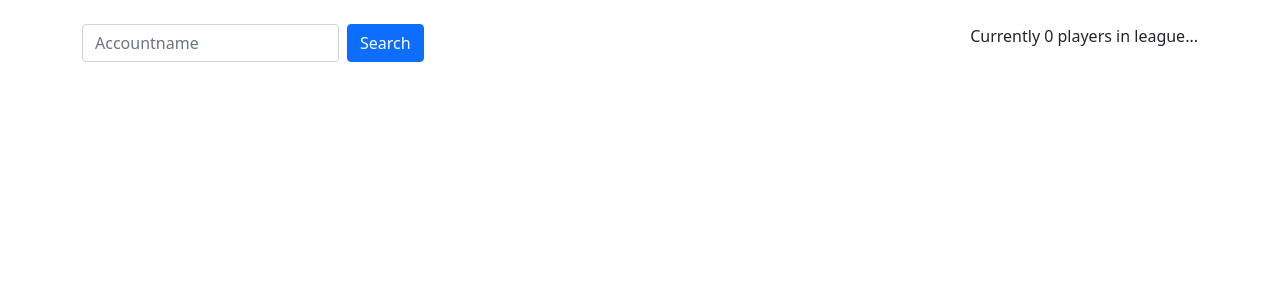
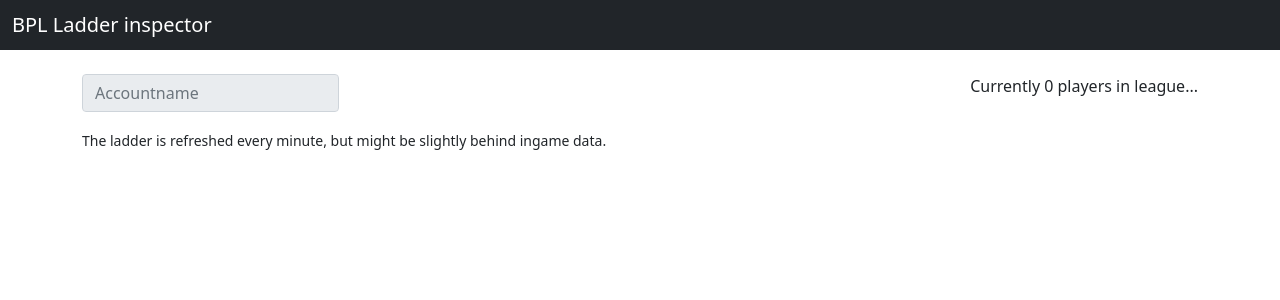
Before and after one commit to evilstiefel/bpl-ladder-inspector, an Angular app: page /ladder in a window 1280 px wide. Shown: the top 300 px of the page. Built offline with nearby package versions, Linux system fonts and the light colour scheme; no server answers.

Commit message:
Theme and stuff

```diff
--- a/package.json
+++ b/package.json
@@ -19,6 +19,7 @@
     "@angular/platform-browser-dynamic": "~12.2.0",
     "@angular/router": "~12.2.0",
     "bootstrap": "^5.1.0",
+    "ngx-bootstrap": "^7.0.0",
     "rxjs": "~6.6.0",
     "tslib": "^2.3.0",
     "zone.js": "~0.11.4"
--- a/src/app/app.component.html
+++ b/src/app/app.component.html
@@ -1,3 +1,8 @@
+<nav class="navbar navbar-dark bg-dark">
+  <div class="container-fluid">
+    <span class="navbar-brand mb-0 h1">BPL Ladder inspector</span>
+  </div>
+</nav>
 <div class="container">
   <router-outlet></router-outlet>
 </div>
--- a/src/app/app.module.ts
+++ b/src/app/app.module.ts
@@ -4,6 +4,7 @@ import { HttpClientModule } from '@angular/common/http'
 
 import { AppRoutingModule } from './app-routing.module';
 import { AppComponent } from './app.component';
+import { BrowserAnimationsModule } from '@angular/platform-browser/animations';
 
 @NgModule({
   declarations: [
@@ -13,6 +14,7 @@ import { AppComponent } from './app.component';
     AppRoutingModule,
     BrowserModule,
     HttpClientModule,
+    BrowserAnimationsModule,
   ],
   providers: [],
   bootstrap: [AppComponent]
--- a/src/app/ladder/components/ladder-overview/ladder-overview.component.html
+++ b/src/app/ladder/components/ladder-overview/ladder-overview.component.html
@@ -1,14 +1,43 @@
 <form class="row g-2 my-3">
     <div class="col-auto">
-        <input [formControl]="accountControl" id="accountName" type="text" class="form-control" placeholder="Accountname">
-    </div>
-    <div class="col-auto">
-        <button type="submit" class="btn btn-primary">Search</button>
+        <input autocomplete="off" [typeahead]="(accountNames$ | async) || []" [formControl]="accountControl" id="accountName" type="text" class="form-control" placeholder="Accountname">
     </div>
     <div class="col d-flex justify-content-end">
         <span>Currently {{ (playerCount$ | async) || 0 }} players in league...</span>
     </div>
 </form>
-<div class="mb-3" *ngIf="rankInfo$ | async; let rankInfo">
-    <pre>{{ rankInfo | json }}</pre>
+<div class="card" *ngIf="rankInfo$ | async; let rankInfo">
+    <div class="card-header d-flex justify-content-between">
+        <span>
+            {{ accountControl.value }}
+        </span>
+        <span>
+            {{ teamName$ | async }}
+        </span>
+    </div>
+    <div class="card-body">
+        <div class="row g-3">
+            <div class="col-12 col-md-6 col-lg-4">
+                <div class="input-group">
+                    <span class="input-group-text">Rank overall</span>
+                    <input class="form-control" readonly type="text" [value]="rankInfo.ladderRank">
+                </div>
+            </div>
+            <div class="col-12 col-md-6 col-lg-4">
+                <div class="input-group">
+                    <span class="input-group-text">Rank in class</span>
+                    <input class="form-control" readonly type="text" [value]="rankInfo.classRank">
+                </div>
+            </div>
+            <div class="col-12 col-md-6 col-lg-4">
+                <div class="input-group">
+                    <span class="input-group-text">Rank in team</span>
+                    <input class="form-control" readonly type="text" [value]="rankInfo.teamRank">
+                </div>
+            </div>
+        </div>
+    </div>
 </div>
+<div class="mt-3">
+    <small>The ladder is refreshed every minute, but might be slightly behind ingame data.</small>
+</div>
--- a/src/app/ladder/components/ladder-overview/ladder-overview.component.ts
+++ b/src/app/ladder/components/ladder-overview/ladder-overview.component.ts
@@ -3,7 +3,7 @@ import { combineLatest, interval, Observable } from 'rxjs';
 import { LadderEntry } from 'src/app/shared/shared/models/ladder-entry';
 import { BPLLadderService } from 'src/app/shared/shared/services/bplladder.service';
 
-import { debounceTime, distinctUntilChanged, first, map, publishReplay, refCount, startWith, switchMap } from 'rxjs/operators';
+import { debounceTime, distinctUntilChanged, map, publishReplay, refCount, startWith, switchMap, tap } from 'rxjs/operators';
 import { FormControl } from '@angular/forms';
 import { RankInfo } from '../../models/rank-info';
 
@@ -20,9 +20,13 @@ export class LadderOverviewComponent {
 
   accountName$: Observable<string>;
 
+  accountNames$: Observable<string[]>;
+
   rankInfo$: Observable<RankInfo>;
 
-  accountControl = new FormControl();
+  teamName$: Observable<string | undefined>;
+
+  accountControl = new FormControl({ value: undefined, disabled: true });
 
   constructor(
     private ladderService: BPLLadderService
@@ -36,7 +40,13 @@ export class LadderOverviewComponent {
     );
 
     this.playerCount$ = this.ladder$.pipe(
-      map((list) => list.length || 0)
+      startWith([]),
+      map((list) => list.length || 0),
+      tap((count) => {
+        if (count > 0) {
+          this.accountControl.enable({ emitEvent: false });
+        }
+      })
     );
 
     this.accountName$ = this.accountControl.valueChanges.pipe(
@@ -49,6 +59,20 @@ export class LadderOverviewComponent {
       this.accountName$
     ]).pipe(
       map(([ladder, accountName]) => this.calculateRanks(accountName, ladder))
+    );
+
+    this.accountNames$ = this.ladder$.pipe(
+      map(ladder => {
+        return ladder.reduce((acc, cur) => acc.concat(cur.account_name), [] as string[])
+      })
+    );
+
+    this.teamName$ = combineLatest([
+      this.ladder$,
+      this.accountName$
+    ]).pipe(
+      map(([ladder, accountName]) => ladder.find(entry => entry.account_name.toLocaleLowerCase() === accountName.toLocaleLowerCase())),
+      map((listEntry) => listEntry?.team_name)
     );
   }
 
--- a/src/app/shared/shared/shared.module.ts
+++ b/src/app/shared/shared/shared.module.ts
@@ -1,15 +1,19 @@
 import { NgModule } from '@angular/core';
 import { CommonModule } from '@angular/common';
 import { ReactiveFormsModule } from '@angular/forms';
+
+import { TypeaheadModule } from 'ngx-bootstrap/typeahead';
 
 @NgModule({
   declarations: [],
   imports: [
     CommonModule,
     ReactiveFormsModule,
+    TypeaheadModule.forRoot()
   ],
   exports: [
     ReactiveFormsModule,
+    TypeaheadModule,
   ]
 })
 export class SharedModule { }
--- a/src/styles.scss
+++ b/src/styles.scss
@@ -1,2 +1,8 @@
 /* You can add global styles to this file, and also import other style files */
+/* Importing Bootstrap SCSS file. */
+// @import "~bootswatch/dist/superhero/variables";
 @import "~bootstrap/scss/bootstrap";
+// @import "~bootswatch/dist/superhero/bootswatch";
+
+/* Importing Datepicker SCSS file. */
+@import "~ngx-bootstrap/datepicker/bs-datepicker";
```
Also changed, not shown: 1 other file (tests, documents, lock files or other folders).
